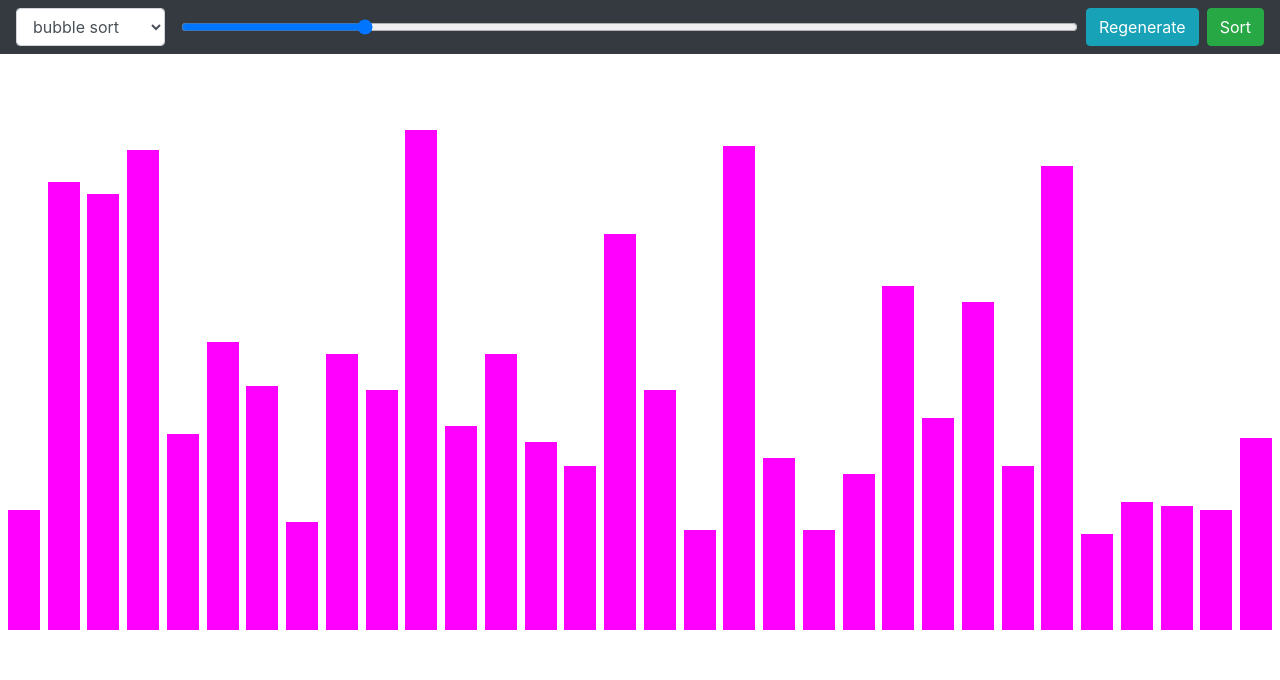
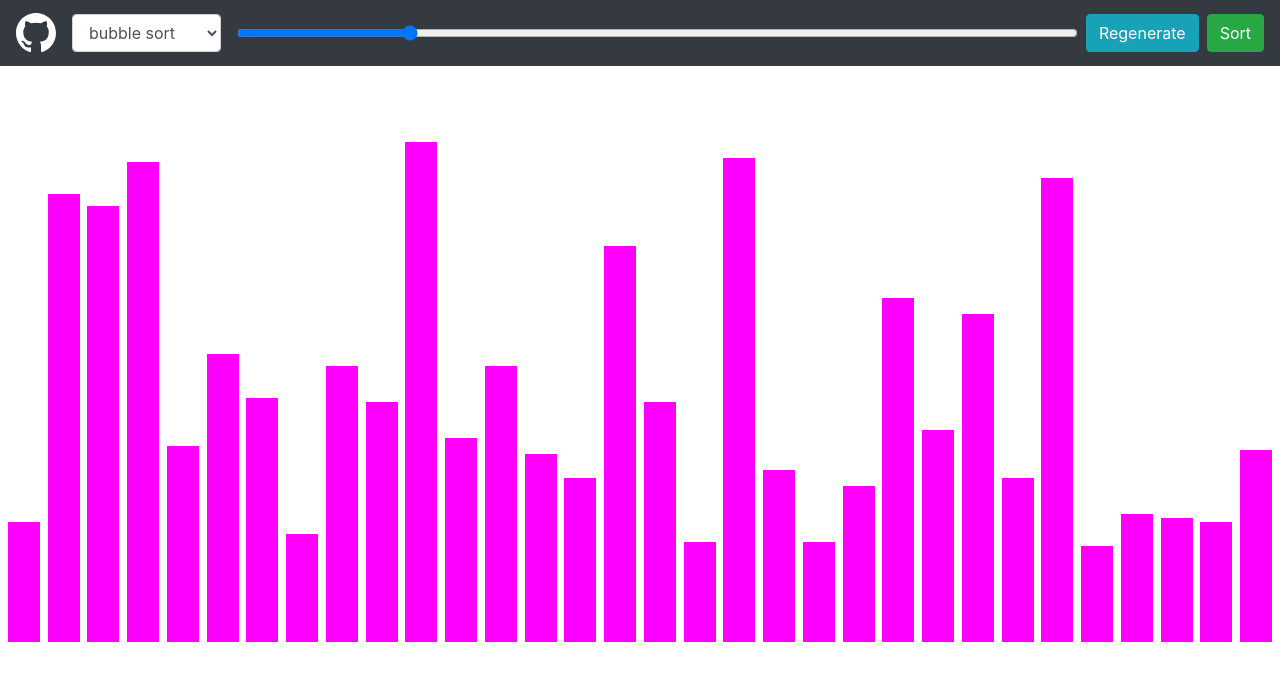
Before and after one commit to scottdlai/sorting-animation, a React (Create React App) app: page / in a window 1280 px wide. Shown: the top 680 px of the page. Built offline with nearby package versions, Linux system fonts and the light colour scheme; the HTML template or start-up script is replaced by a standard one.

Commit message:
Added github icon.

```diff
--- a/package.json
+++ b/package.json
@@ -14,6 +14,7 @@
     "bootstrap": "^4.5.3",
     "react": "^17.0.1",
     "react-bootstrap": "^1.4.0",
+    "react-bootstrap-icons": "^1.2.3",
     "react-dom": "^17.0.1",
     "react-scripts": "4.0.1",
     "typescript": "^4.1.3",
--- a/src/components/CustomBar.tsx
+++ b/src/components/CustomBar.tsx
@@ -1,5 +1,6 @@
 import React, { useEffect, useState } from 'react';
 import { Button, ButtonGroup, Form, Navbar } from 'react-bootstrap';
+import { Github } from 'react-bootstrap-icons';
 import NavbarCollapse from 'react-bootstrap/esm/NavbarCollapse';
 import bubbleSort from '../algorithms/bubbleSort';
 import mergeSort from '../algorithms/mergeSort';
@@ -40,6 +41,9 @@ const CustomBar = ({ resizeBars, isSorting, toggleSorting }: CustomBarProp) => {
 
   return (
     <Navbar expand='lg' bg='dark' variant='dark'>
+      <Navbar.Brand href='https://github.com/scottdlai/sorting-animation'>
+        <Github size='2em' />
+      </Navbar.Brand>
       <Navbar.Toggle aria-controls='basic-navbar-nav' />
       <NavbarCollapse>
         <Form className='mr-2' inline>
```
Also changed, not shown: 1 other file (tests, documents, lock files or other folders).
